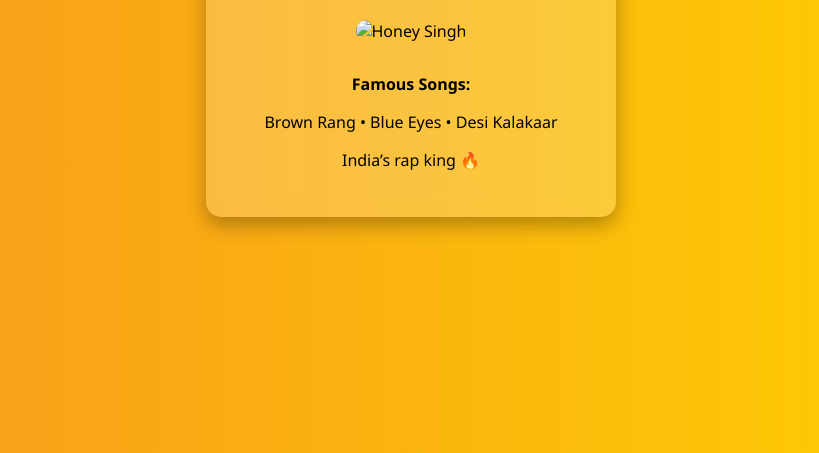
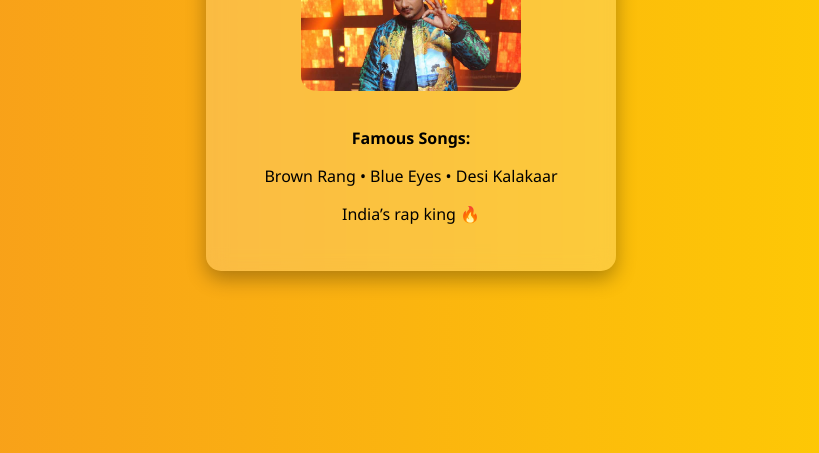
Before and after one commit to dipeeeee/repo-3, a plain HTML site: page index.html in a window 1280 px wide. Shown: the part 347-800 px from the top of the page, without its empty margins (229-1048 px from the left). Drawn offline with Linux system fonts and the light colour scheme.

Commit message:
Update index.html

```diff
--- a/index.html
+++ b/index.html
@@ -37,7 +37,7 @@
 
 <div class="card">
     <h1><b>Yo Yo Honey Singh</b></h1>
-     <img src="honeysingh.jpg" alt="Honey Singh">
+     <img src="honey singh.jpg" alt="Honey Singh">
     <p><b>Famous Songs:</b></p>
     <p>Brown Rang • Blue Eyes • Desi Kalakaar</p>
     <p>India’s rap king 🔥</p>
```
